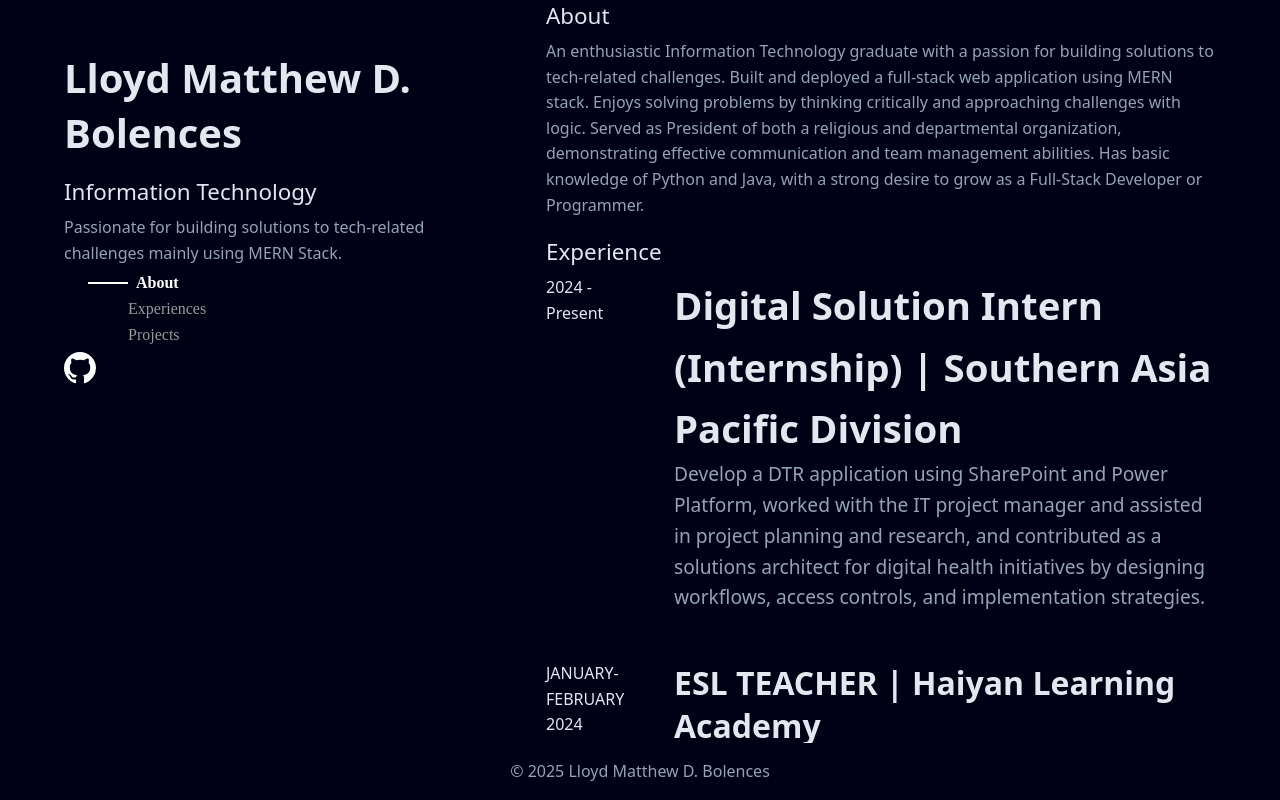
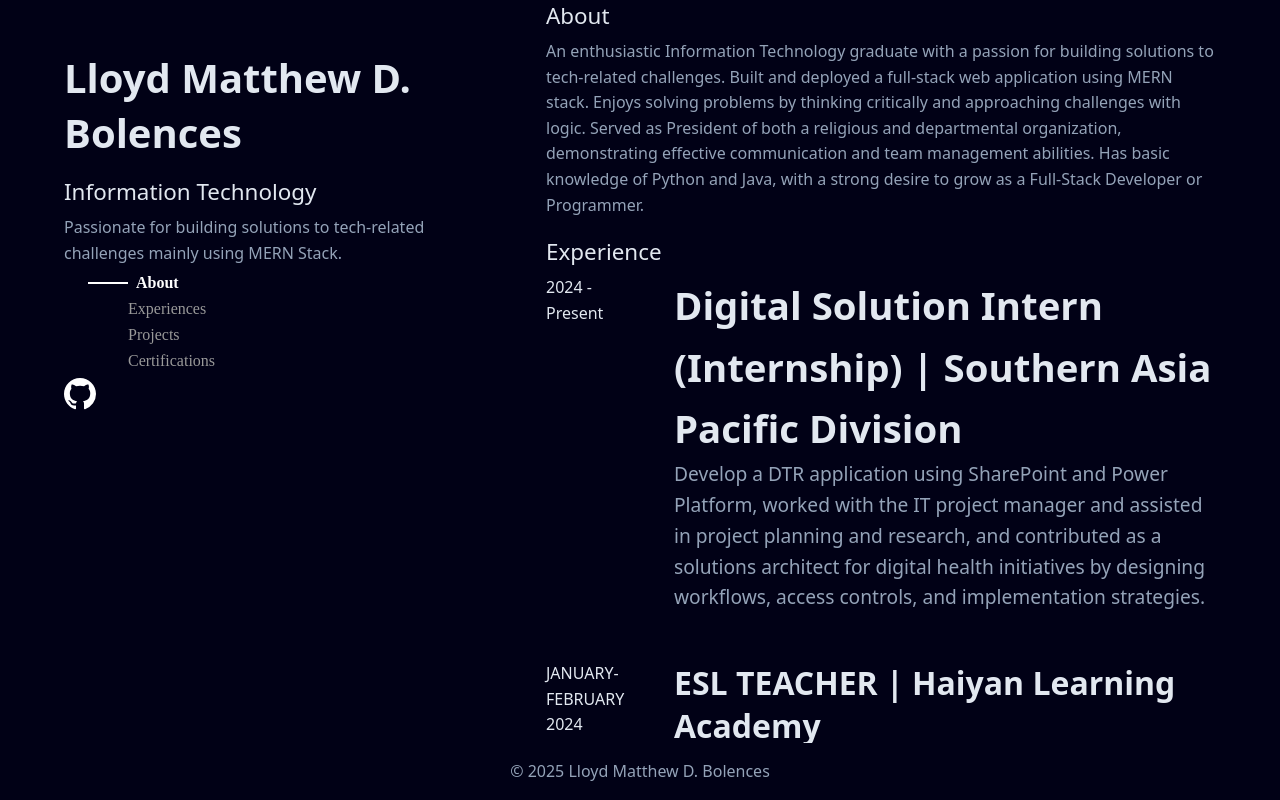
Before and after one commit to LloydBolences29/Web-Portfolio, a React (Vite) app in the folder portfolio/: page / in a window 1280 px wide. Shown: the top 800 px of the page. Built offline with nearby package versions, Linux system fonts and the light colour scheme.

Commit message:
added the cert nav

```diff
--- a/portfolio/src/pages/Home.jsx
+++ b/portfolio/src/pages/Home.jsx
@@ -5,7 +5,7 @@ import ScrollSpy from "../components/ScrollSpy";
 import { BsGithub } from "react-icons/bs";
 
 const Home = () => {
-  const sectionIds = ["about", "experiences", "projects"];
+  const sectionIds = ["about", "experiences", "projects", "certifications"];
   const activeSection = ScrollSpy(sectionIds);
   return (
     <div className="home-container">
```
